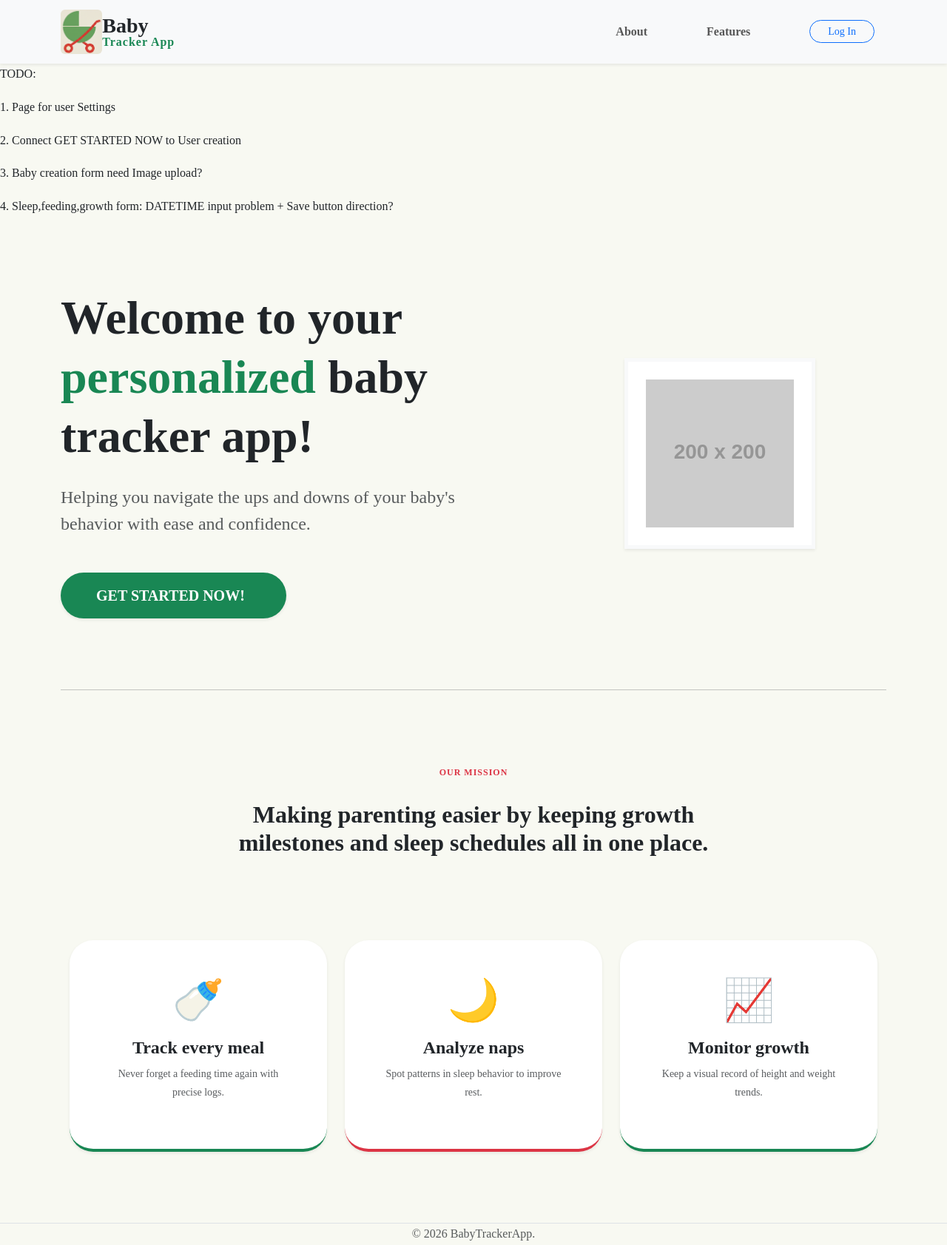
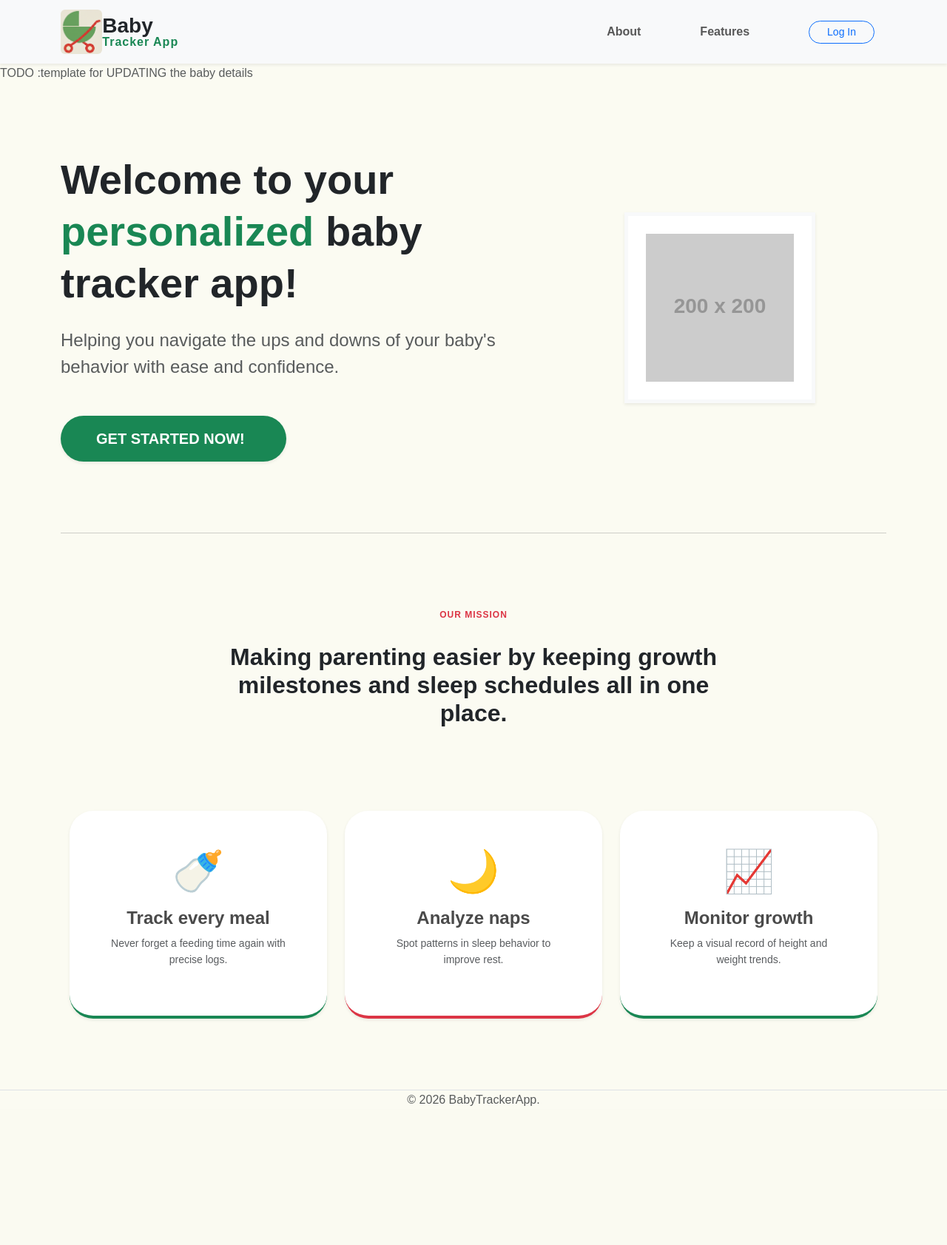
Before and after one commit to samalkralik/BabyTrackerProject, a Django app: page / in a window 1280 px wide. Shown: the whole page at 74% size. After the commit the page ends 1495 px from the top, so only its background shows below. Run offline with Django 5.2, Linux system fonts and the light colour scheme; grey boxes labelled with a size stand in for pictures from a placeholder-image service; some libraries are stand-ins or nearby versions.

Commit message:
view modification

```diff
--- a/baby_tracker_app/templates/baby_tracker_app/_base.html
+++ b/baby_tracker_app/templates/baby_tracker_app/_base.html
@@ -19,7 +19,8 @@
     </style>
 </head>
 
-<body style="font-family: 'Google Sans Code'; background-color: #f8f9f2; line-height: 1.8; height: 100%">
+<body
+    style="font-family: 'Quicksand', sans-serif; background-color: #fbfbf2; color: #4a4a4a; margin: 0; line-height: 1.6;">
     <nav class="navbar navbar-expand-lg bg-body-tertiary shadow-sm">
         <div class="container">
             <a class="navbar-brand d-flex align-items-center" href="/">
@@ -51,10 +52,9 @@
                         <a class="nav-link" href="/overview/">Baby Overview</a>
                     </li>
                     <li class="nav-item fw-bold px-3">
-                        <a class="nav-link" href="#">Settings</a>
-                    </li>
-                    <li class="nav-item fw-bold px-3">
-                        User: {{ user.username }}
+                        <a class="nav-link" href="/accounts/profile/">
+                            <i class="bi bi-person"></i>{{ user.username }}
+                        </a>
                     </li>
                     <li class="nav-item fw-bold mt-2 mt-lg-0 ms-lg-2">
                         <form action="/accounts/logout/" method="post">
@@ -72,11 +72,8 @@
         </div>
     </nav>
 
-    <p>TODO:</p>
-    <p> 1. Page for user Settings</p>
-    <p> 2. Connect GET STARTED NOW to User creation</p>
-    <p> 3. Baby creation form need Image upload?</p>
-    <p> 4. Sleep,feeding,growth form: DATETIME input problem + Save button direction?</p>
+    <p class="text-muted">TODO :template for UPDATING the baby details</p>
+
     <main class="container">
         {% block base_content %}
         {% endblock %}
--- a/baby_tracker_app/templates/baby_tracker_app/baby_tracker_form.html
+++ b/baby_tracker_app/templates/baby_tracker_app/baby_tracker_form.html
@@ -6,7 +6,7 @@
 <div class="mt-4" style="max-width: 480px; margin: 0 auto;">
     <h1 class="fw-bold mb-4">Create new baby profile</h1>
 
-    <form action="{{ request.path }}" method="POST" id="form1">
+    <form action="{{ request.path }}" method="POST" id="form1" enctype="multipart/form-data">
         {% csrf_token %} <!-- for safety from django-->
 
         {{ form|crispy }}
--- a/baby_tracker_app/templates/baby_tracker_app/index.html
+++ b/baby_tracker_app/templates/baby_tracker_app/index.html
@@ -8,14 +8,15 @@
 {% block base_content %}
 <section class="row align-items-center py-5 my-lg-5">
     <div class="col-lg-7 text-center text-lg-start mb-5 mb-lg-0">
-        <h1 class="display-3 fw-bold text-dark mb-4 lh-sm">
+        <h1 class="display-4 fw-bold text-dark mb-4 lh-sm">
             Welcome to your <span class="text-success">personalized</span> baby tracker app!
         </h1>
-        <h2 class="h4 text-muted mb-5 lh-base" style="max-width: 550px;">
+        <h2 class="h4 text-muted mb-5 lh-base">
             Helping you navigate the ups and downs of your baby's behavior with ease and confidence.
         </h2>
 
-        <a href="#" class="btn btn-success btn-lg rounded-pill px-5 py-3 shadow-sm fw-bold border-0">
+        <a href="{% if user.is_authenticated %}/overview/{% else %}/accounts/login/{% endif %}"
+            class="btn btn-success btn-lg rounded-pill px-5 py-3 shadow-sm fw-bold border-0">
             GET STARTED NOW! <i class="bi bi-arrow-right-short ms-2"></i>
         </a>
     </div>
--- a/baby_tracker_app/urls.py
+++ b/baby_tracker_app/urls.py
@@ -10,6 +10,7 @@ def test_view(request, **kwargs):
 urlpatterns = [
     path("", views.index_view),
     path("login/", test_view),
+    path("accounts/profile/", views.account_view),
     path("overview/", views.overview_view),
     path("overview/add/", views.baby_create_view),  # add_baby_view
     path("overview/<int:baby_id>/", views.baby_detail_view),
--- a/baby_tracker_app/views.py
+++ b/baby_tracker_app/views.py
@@ -8,11 +8,15 @@ def index_view(request):
     return render(request, "baby_tracker_app/index.html")
 
 
+def account_view(request):
+    return render(request, "baby_tracker_app/account.html")
+
+
 @login_required
 def baby_create_view(request):
     if request.method == "POST":
 
-        form = BabyTrackerForm(request.POST)
+        form = BabyTrackerForm(request.POST, request.FILES)
 
         if form.is_valid():
             instance = form.save(commit=False)
@@ -25,22 +29,6 @@ def baby_create_view(request):
     else:
         form = BabyTrackerForm()  # handles GET request
 
-    """
-    if request.method == "GET":
-        form = BabyTrackerForm()
-    else:
-        form = BabyTrackerForm(request.POST)
-
-        if form.is_valid():
-            instance = form.save(commit=False)  # form.save() vraci instanci
-            instance.parent = request.user
-            instance.save()
-            print("instance.pk:", instance.pk)
-            return redirect("/overview/")
-
-        print(form.is_valid())
-        print(form.cleaned_data)
-    """
     # template_name = 'nazev_app/nazev_modulu_form.html
     return render(request, "baby_tracker_app/baby_tracker_form.html", {"form": form})
 
@@ -84,7 +72,8 @@ def feeding_view(request, baby_id):
             instance = form.save(commit=False)
             instance.baby = baby
             instance.save()
-            return redirect("feeding_view", baby_id=baby.id)
+            return redirect(request.path)
+            # return redirect("/overview/{baby.id}/feeding/", baby_id=baby.id)
     else:
         form = FeedingForm()
 
@@ -106,7 +95,8 @@ def sleep_view(request, baby_id):
             instance = form.save(commit=False)
             instance.baby = baby
             instance.save()
-            return redirect("sleep_view", baby_id=baby.id)
+            # return redirect("/overview/{baby.id}/sleep/", baby_id=baby.id)
+            return redirect(request.path)
     else:
         form = SleepForm()
 
@@ -128,7 +118,8 @@ def growth_view(request, baby_id):
             instance = form.save(commit=False)
             instance.baby = baby
             instance.save()
-            return redirect("growth_view", baby_id=baby.id)
+            return redirect(request.path)
+            # return redirect("/overview/{baby.id}/growth/", baby_id=baby.id)
     else:
         form = GrowthForm()
 
```
Also changed, not shown: baby_tracker_app/forms.py (+7 -1 lines), baby_tracker_app/templates/baby_tracker_app/account.html (added, +9 -0 lines).
